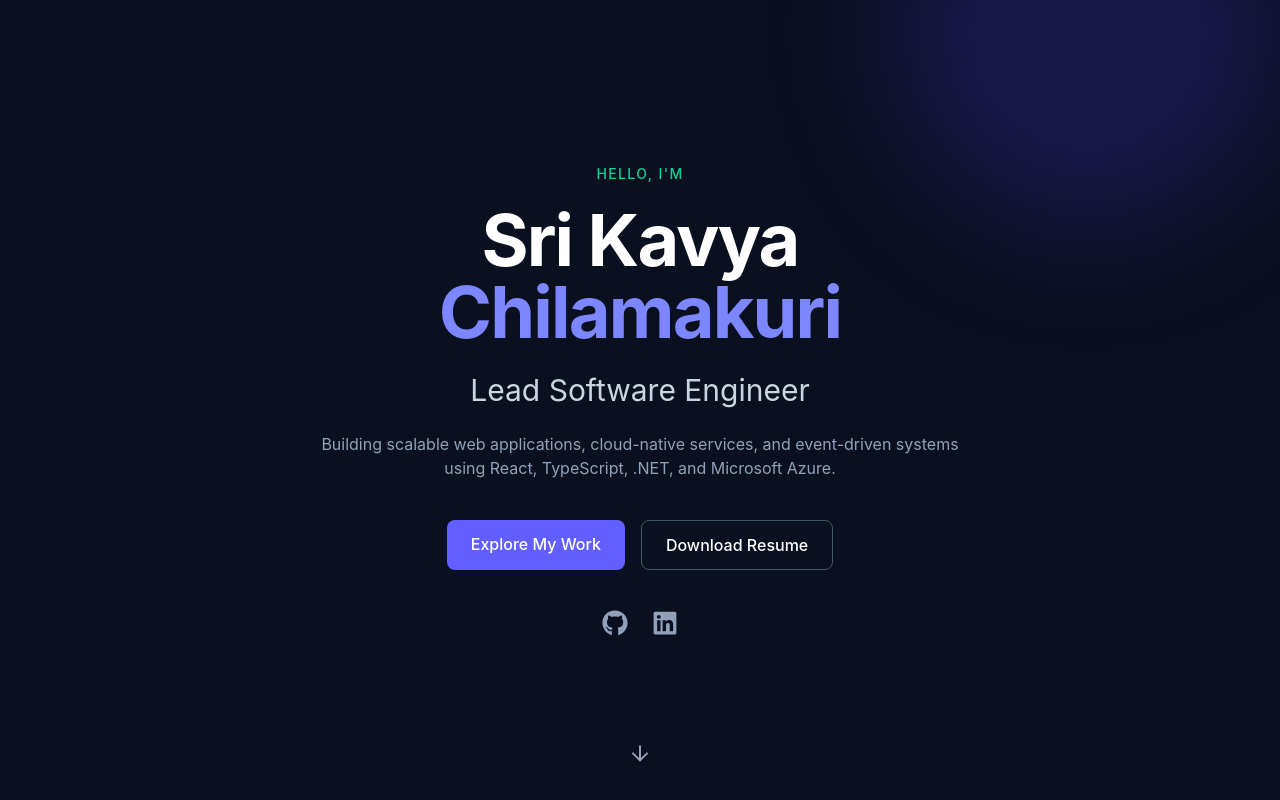
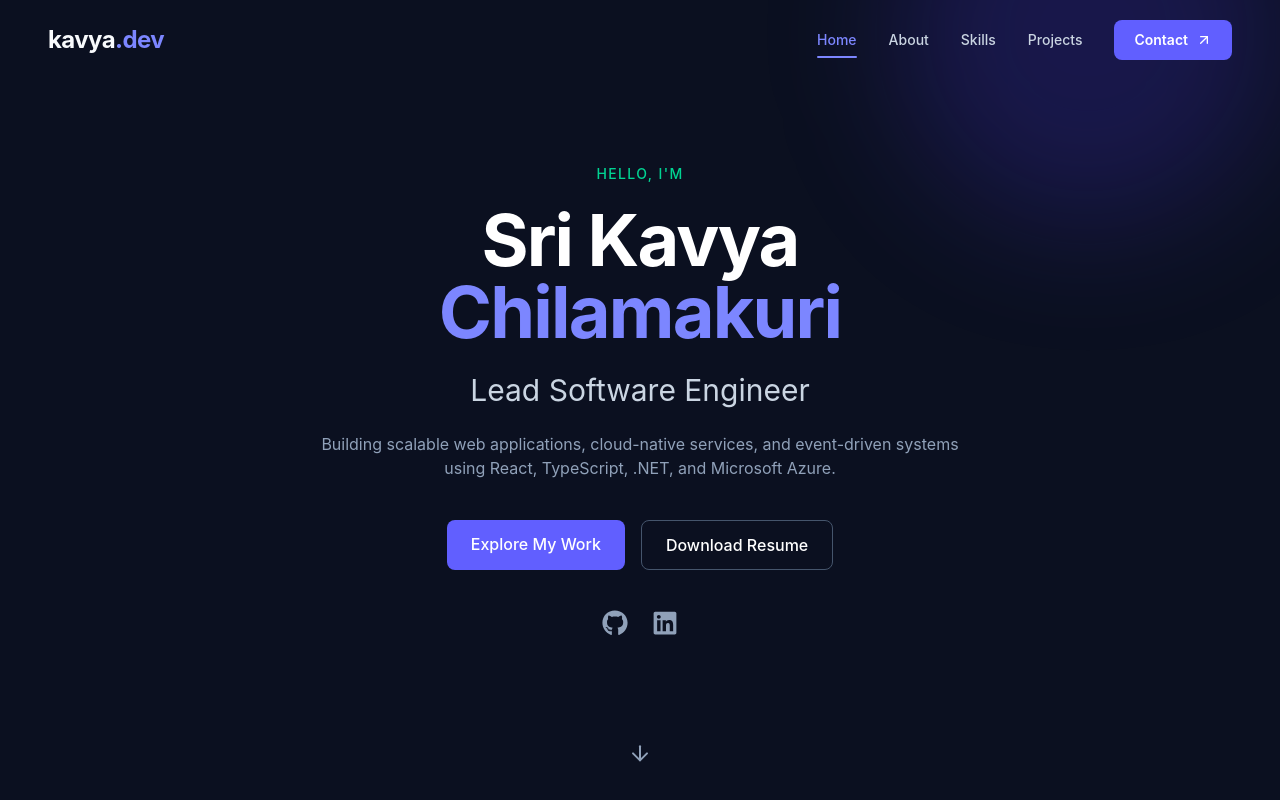
Before and after one commit to kavyachilamakuri/kavya-portfolio, a React (Vite) app: page / in a window 1280 px wide. Built offline with nearby package versions, Linux system fonts and the light colour scheme.

Commit message:
Fix linkedin urls, add navbar and improve responsiveness

```diff
--- a/src/App.tsx
+++ b/src/App.tsx
@@ -2,11 +2,14 @@
 import { motion } from "motion/react";
 import { ArrowDown } from "lucide-react";
 import { FaGithub, FaLinkedin } from "react-icons/fa";
+import Navbar from "./components/Navbar";
 
 function App() {
   return (
+    <>
+    <Navbar />
     <main className="min-h-screen bg-[#0B1020] text-white">
-      <section className="relative flex min-h-screen flex-col items-center justify-center overflow-hidden px-6 text-center">
+      <section id="home" className="relative flex min-h-screen flex-col items-center justify-center overflow-hidden px-6 text-center">
 
         {/* Background glow */}
         <div className="pointer-events-none absolute -top-40 right-0 h-96 w-96 rounded-full bg-indigo-600/20 blur-3xl" />
@@ -70,7 +73,7 @@ function App() {
             </a>
 
             <a
-              href="https://www.linkedin.com/in/YOUR_PROFILE"
+              href="https://www.linkedin.com/in/kavya-chilamakuri/"
               target="_blank"
               rel="noopener noreferrer"
               aria-label="LinkedIn profile"
@@ -97,6 +100,7 @@ function App() {
         </motion.a>
       </section>
     </main>
+    </>
   );
 }
 
--- /dev/null
+++ b/src/components/Navbar.tsx
@@ -0,0 +1,176 @@
+
+import { useEffect, useState } from "react";
+import { motion, AnimatePresence } from "motion/react";
+import { Menu, X, ArrowUpRight } from "lucide-react";
+
+const navLinks = [
+  { name: "Home", href: "#home" },
+  { name: "About", href: "#about" },
+  { name: "Skills", href: "#skills" },
+  { name: "Projects", href: "#projects" },
+];
+
+export default function Navbar() {
+  const [isOpen, setIsOpen] = useState(false);
+  const [scrolled, setScrolled] = useState(false);
+  const [activeSection, setActiveSection] = useState("home");
+
+  // Change navbar background on scroll
+  useEffect(() => {
+    const handleScroll = () => {
+      setScrolled(window.scrollY > 20);
+
+      const sections = [
+        "home",
+        "about",
+        "skills",
+        "projects",
+        "contact",
+      ];
+
+      let current = "home";
+
+      for (const id of sections) {
+        const section = document.getElementById(id);
+
+        if (section && section.getBoundingClientRect().top <= 140) {
+          current = id;
+        }
+      }
+
+      setActiveSection(current);
+    };
+
+    handleScroll();
+
+    window.addEventListener("scroll", handleScroll, {
+      passive: true,
+    });
+
+    return () => window.removeEventListener("scroll", handleScroll);
+  }, []);
+
+  // Prevent background scrolling while mobile menu is open
+  useEffect(() => {
+    document.body.style.overflow = isOpen ? "hidden" : "";
+
+    return () => {
+      document.body.style.overflow = "";
+    };
+  }, [isOpen]);
+
+  const closeMenu = () => setIsOpen(false);
+
+  return (
+    <motion.header
+      initial={{ y: -80, opacity: 0 }}
+      animate={{ y: 0, opacity: 1 }}
+      transition={{ duration: 0.6 }}
+      className={`fixed inset-x-0 top-0 z-50 transition-all duration-300 ${
+        scrolled
+          ? "border-b border-white/10 bg-[#0B1020]/85 shadow-lg shadow-black/10 backdrop-blur-xl"
+          : "bg-transparent"
+      }`}
+    >
+      <nav
+        aria-label="Main navigation"
+        className="mx-auto flex h-20 max-w-7xl items-center justify-between px-6 lg:px-12"
+      >
+        {/* Logo */}
+        <a
+          href="#home"
+          onClick={closeMenu}
+          className="text-2xl font-bold tracking-tight"
+        >
+          kavya<span className="text-indigo-400">.dev</span>
+        </a>
+
+        {/* Desktop navigation */}
+        <div className="hidden items-center gap-8 md:flex">
+          {navLinks.map((link) => {
+            const isActive =
+              activeSection === link.href.slice(1);
+
+            return (
+              <a
+                key={link.name}
+                href={link.href}
+                aria-current={isActive ? "page" : undefined}
+                className={`relative py-2 text-sm font-medium transition-colors ${
+                  isActive
+                    ? "text-indigo-400"
+                    : "text-slate-300 hover:text-white"
+                }`}
+              >
+                {link.name}
+
+                {isActive && (
+                  <motion.span
+                    layoutId="activeNav"
+                    className="absolute bottom-0 left-0 h-0.5 w-full rounded-full bg-indigo-400"
+                    transition={{
+                      type: "spring",
+                      stiffness: 350,
+                      damping: 30,
+                    }}
+                  />
+                )}
+              </a>
+            );
+          })}
+
+          <a
+            href="#contact"
+            className="flex items-center gap-2 rounded-lg bg-indigo-500 px-5 py-2.5 text-sm font-semibold text-white transition hover:bg-indigo-400"
+          >
+            Contact
+            <ArrowUpRight size={16} />
+          </a>
+        </div>
+
+        {/* Mobile menu button */}
+        <button
+          type="button"
+          aria-label={isOpen ? "Close menu" : "Open menu"}
+          aria-expanded={isOpen}
+          aria-controls="mobile-navigation"
+          onClick={() => setIsOpen(!isOpen)}
+          className="relative z-50 rounded-lg border border-white/10 p-2 text-white md:hidden"
+        >
+          {isOpen ? <X size={24} /> : <Menu size={24} />}
+        </button>
+      </nav>
+
+      {/* Mobile navigation */}
+      <AnimatePresence>
+        {isOpen && (
+          <motion.div
+            id="mobile-navigation"
+            initial={{ opacity: 0, y: -16 }}
+            animate={{ opacity: 1, y: 0 }}
+            exit={{ opacity: 0, y: -16 }}
+            transition={{ duration: 0.25 }}
+            className="absolute inset-x-0 top-20 flex max-h-[calc(100dvh-5rem)] flex-col gap-2 overflow-y-auto border-b border-white/10 bg-[#0B1020]/95 p-6 shadow-xl backdrop-blur-xl md:hidden"
+          >
+            {[...navLinks, { name: "Contact", href: "#contact" }].map(
+              (link) => (
+                <a
+                  key={link.name}
+                  href={link.href}
+                  onClick={closeMenu}
+                  className={`rounded-lg px-4 py-3 text-lg transition ${
+                    activeSection === link.href.slice(1)
+                      ? "bg-indigo-500/10 text-indigo-400"
+                      : "text-slate-300 hover:bg-white/5 hover:text-white"
+                  }`}
+                >
+                  {link.name}
+                </a>
+              )
+            )}
+          </motion.div>
+        )}
+      </AnimatePresence>
+    </motion.header>
+  );
+}
--- a/src/index.css
+++ b/src/index.css
@@ -23,3 +23,15 @@ body {
   background: #6366f1;
   color: white;
 }
+
+
+html {
+  scroll-behavior: smooth;
+  scroll-padding-top: 5rem;
+}
+
+@media (prefers-reduced-motion: reduce) {
+  html {
+    scroll-behavior: auto;
+  }
+}
```
